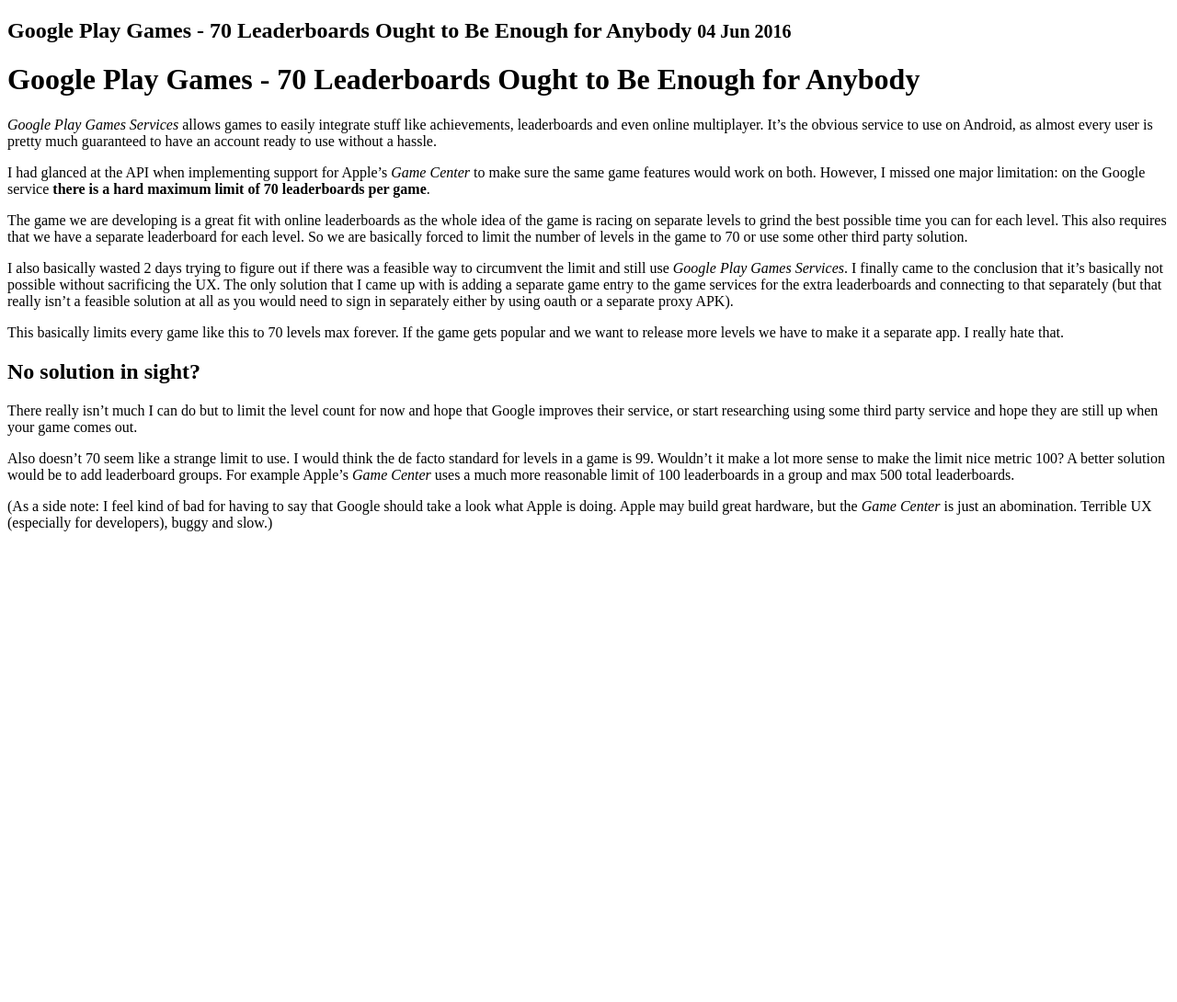
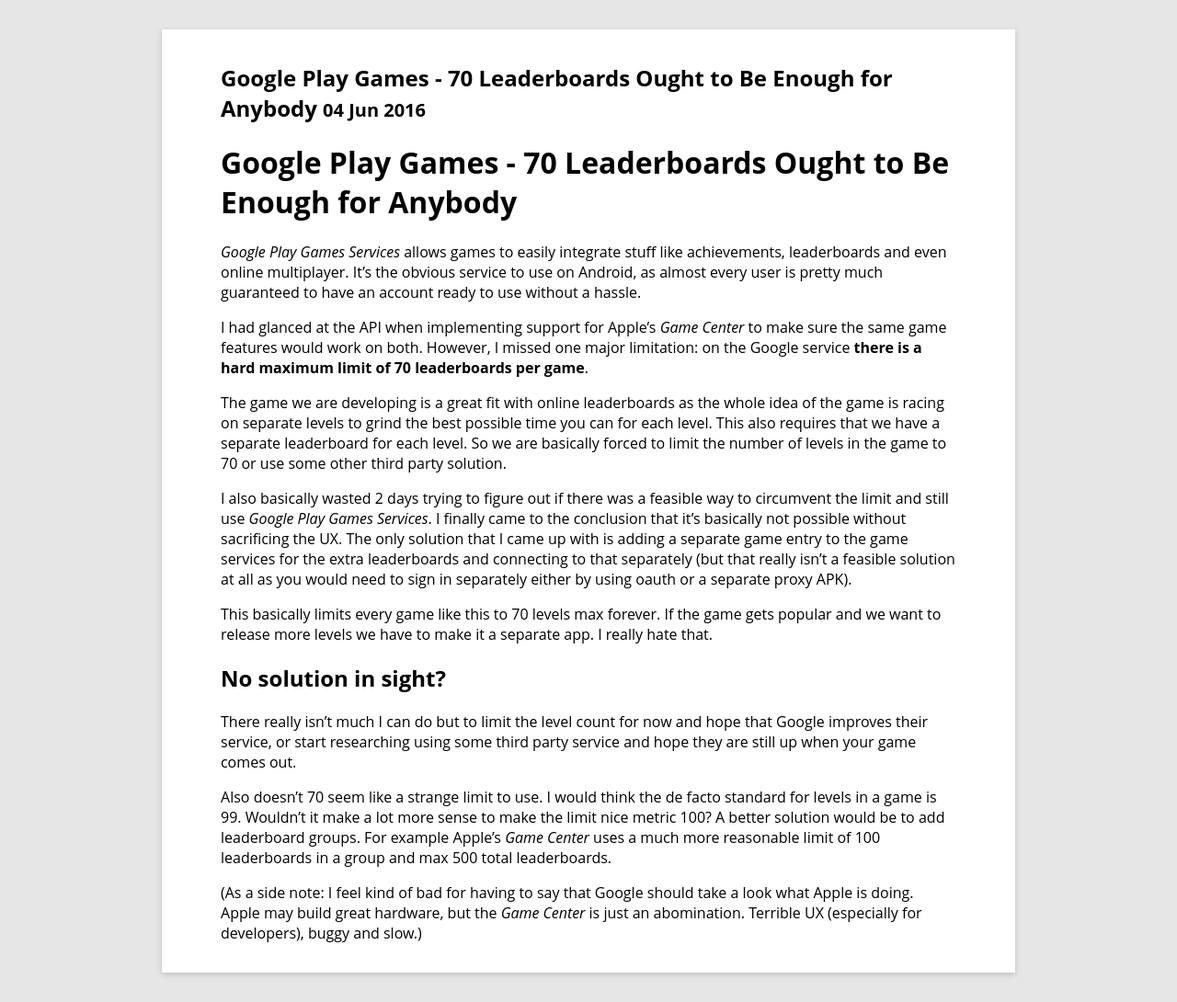
Before and after one commit to suikki/suikki.github.io, a Jekyll site: the page built from _posts/2016-06-04-70-Leaderboards-ought-to-be-engough-for-anybody.md, in a window 1280 px wide. Shown: the whole page at 92% size. Built offline with Jekyll 4.4.1, drawn with Linux system fonts in a browser that asks for light colours; before the commit the page ends 900 px from its top, so only the background shows below that.

Commit message:
Wrong css url.

```diff
--- a/_layouts/default.html
+++ b/_layouts/default.html
@@ -3,7 +3,7 @@
 	<head>
 		<meta http-equiv="content-type" content="text/html; charset=utf-8" />
 		<title>{{ page.title }}</title>
-		<link rel="stylesheet" href="css/main.css" type="text/css"/>
+		<link rel="stylesheet" href="/css/main.css" type="text/css"/>
 	</head>
 
 	<body>
```
